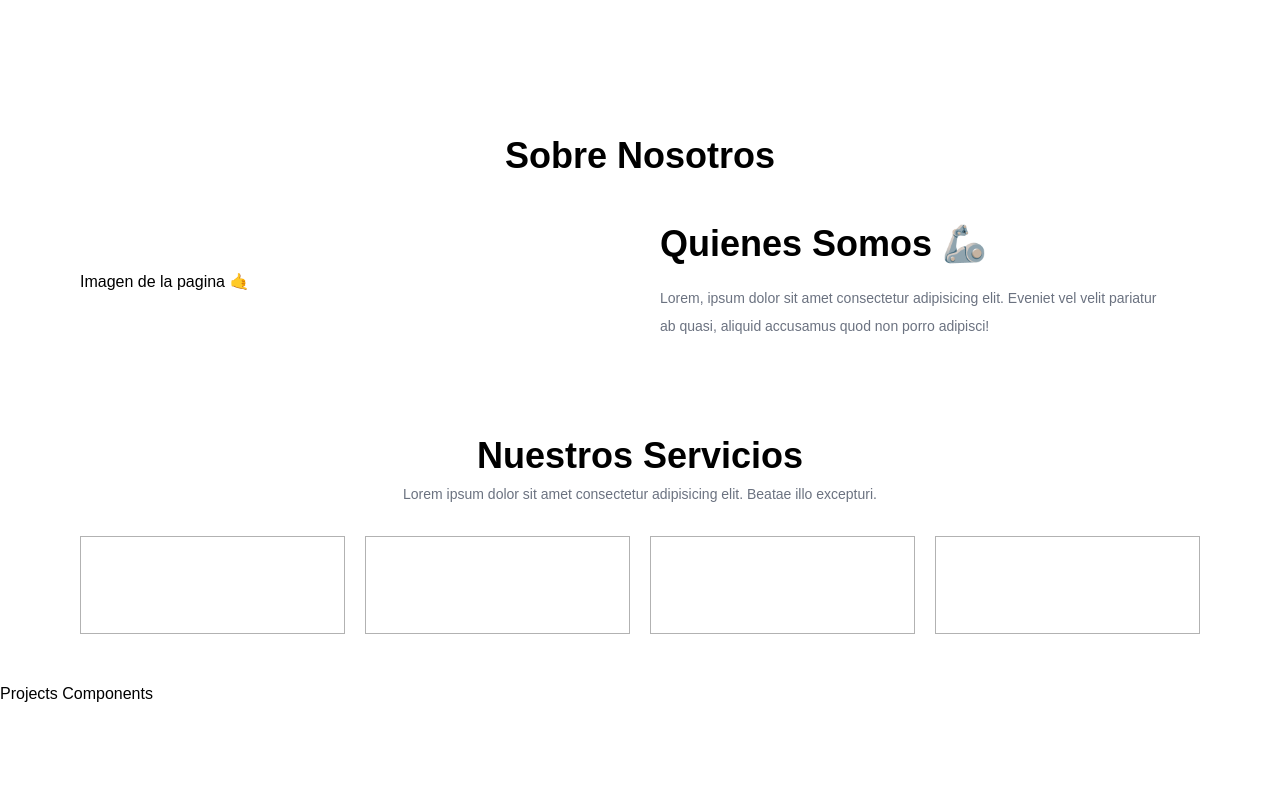
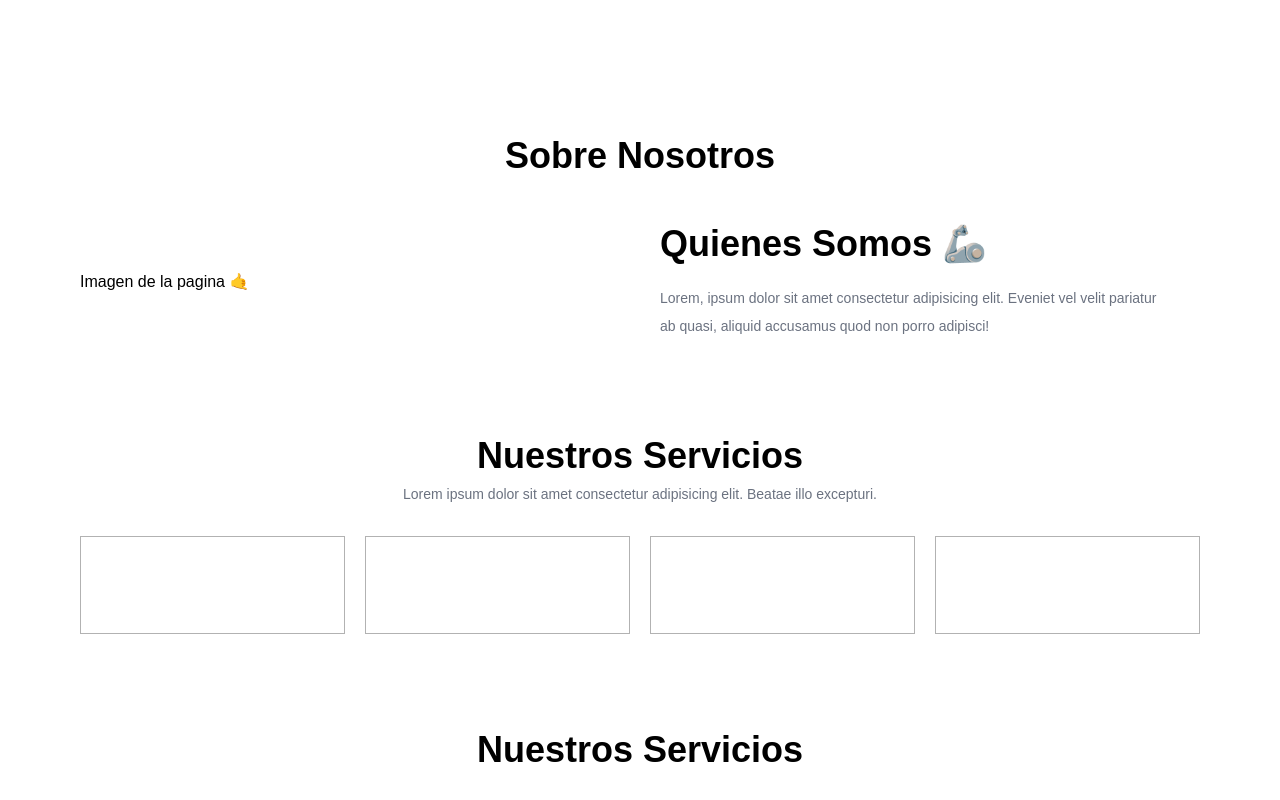
Before and after one commit to wacho91/DRAEX, a React (Vite) app: page / in a window 1280 px wide. Shown: the part 640-1440 px from the top of the page. Before the commit the page ends 1346 px from the top, so only its background shows below. Built offline with nearby package versions, Linux system fonts and the light colour scheme; a web font is replaced by a local one.

Commit message:
Arquitecture Projects complete

```diff
--- a/src/Components/Projects/Projects.jsx
+++ b/src/Components/Projects/Projects.jsx
@@ -1,8 +1,13 @@
 
 const Projects = () => {
   return (
-    <div>
-        Projects Components
+    <div className="container py-12">
+        {/*Heading Title*/}
+        <div className="space-y-2 text-center mx-w-[350px] mx-auto mb-8">
+            <h1 className="text-4xl font-bold">
+                Nuestros Servicios
+            </h1>
+        </div>
     </div>
   )
 }
```
